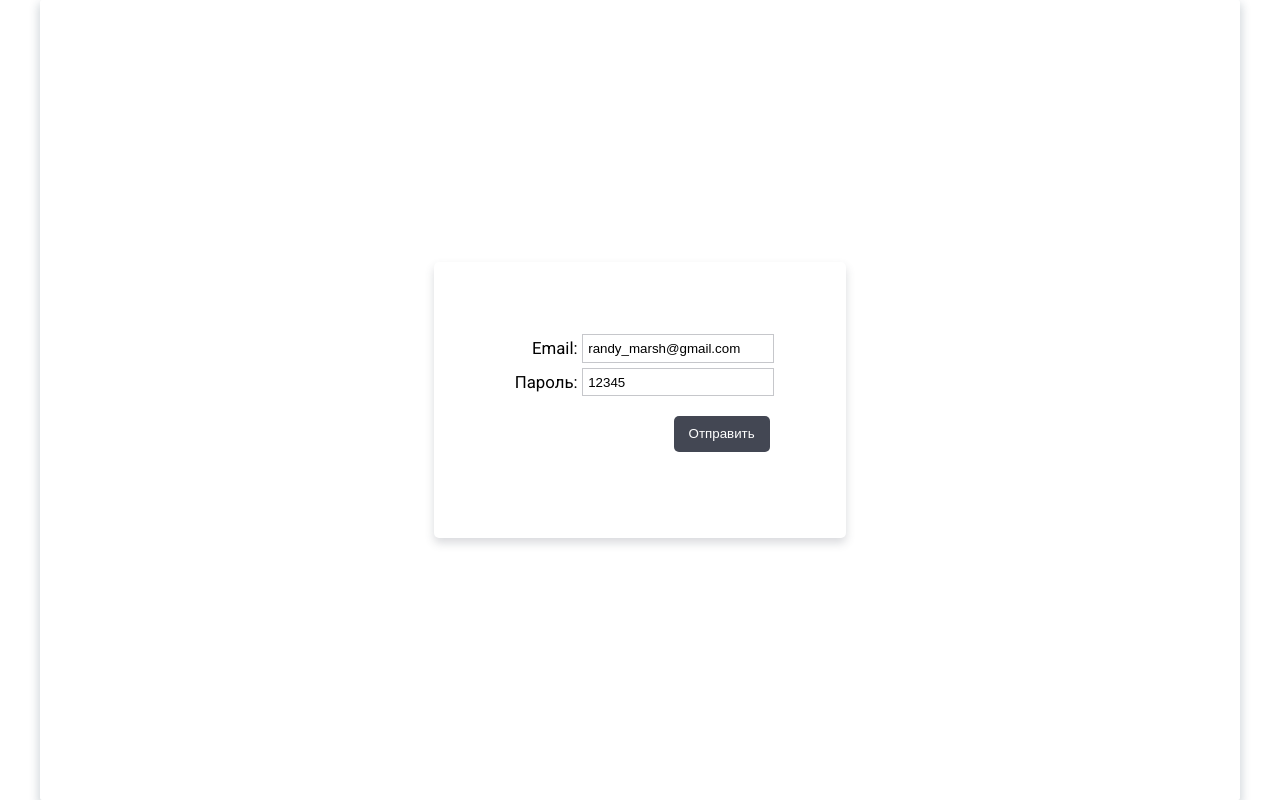
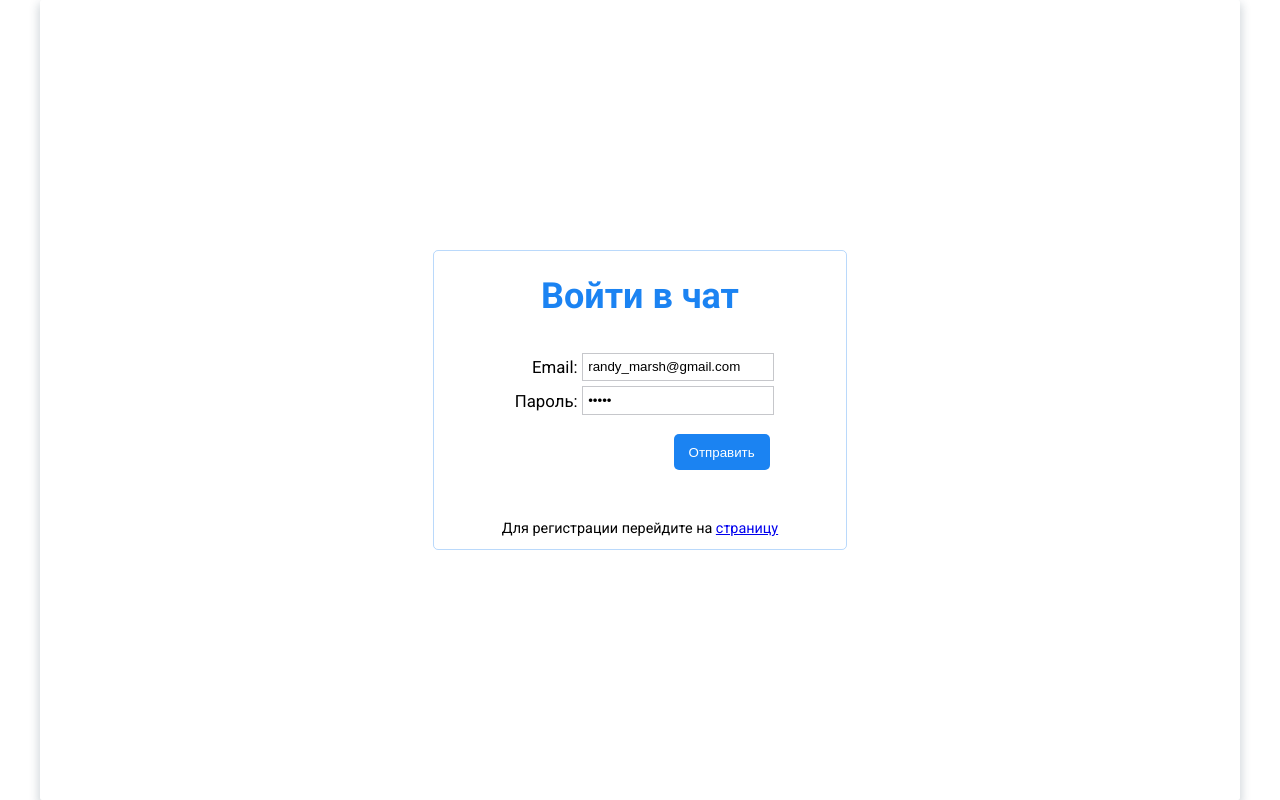
Before and after one commit to MikhailK89/chat-app, a React (Create React App) app: page /auth in a window 1280 px wide. Built offline with nearby package versions, Linux system fonts and the light colour scheme.

Commit message:
fixed auth page

```diff
--- a/package.json
+++ b/package.json
@@ -8,6 +8,7 @@
     "@testing-library/user-event": "^12.1.10",
     "react": "^17.0.2",
     "react-dom": "^17.0.2",
+    "react-hook-form": "^7.8.4",
     "react-redux": "^7.2.4",
     "react-router-dom": "^5.2.0",
     "react-scripts": "4.0.3",
--- a/src/components/auth_form/AuthForm.js
+++ b/src/components/auth_form/AuthForm.js
@@ -1,45 +1,63 @@
 import './authFormStyles.scss'
 
 import {useState} from 'react'
+import {useForm} from 'react-hook-form'
 
 function AuthForm(props) {
   const [email, setEmail] = useState('randy_marsh@gmail.com')
   const [password, setPassword] = useState('12345')
 
-  const btnHandler = e => {
-    e.preventDefault()
+  const {register, handleSubmit, formState: {errors}} = useForm()
+
+  const onSubmit = data => {
+    const {email, password} = data
     props.sendFormHandler({email, password})
   }
 
   return (
     <div className="auth__form">
-      <form>
+      <form onSubmit={handleSubmit(onSubmit)}>
         <div className="auth-form__login">
-          <label>Email:</label>
+          <label htmlFor="inputEmail">Email:</label>
           <input
-            type="text"
-            placeholder="Введите email"
+            id="inputEmail"
+            type="email"
+            {...register('email', {
+              required: 'Поле не должно быть пустым',
+              pattern: {
+                value: /^[A-Z0-9._%+-]+@[A-Z0-9.-]+\.[A-Z]{2,4}$/i,
+                message: 'Введите корректный email'
+              }
+            })}
             autoComplete="off"
             onChange={e => setEmail(e.target.value)}
             value={email}
           />
         </div>
+        <div className="auth-form__error">{errors.email?.message}</div>
 
         <div className="auth-form__password">
-          <label>Пароль:</label>
+          <label htmlFor="inputPassword">Пароль:</label>
           <input
-            type="text"
+            id="inputPassword"
+            type="password"
+            {...register('password', {
+              required: 'Поле не должно быть пустым',
+              minLength: {
+                value: 5,
+                message: 'Пароль должен быть не менее 5 символов'
+              }
+            })}
             placeholder="Введите пароль"
             autoComplete="off"
             onChange={e => setPassword(e.target.value)}
             value={password}
           />
         </div>
+        <div className="auth-form__error">{errors.password?.message}</div>
 
         <div className="auth-form__send">
-          <button
-            onClick={btnHandler}
-          >Отправить</button>
+          <button type="submit">Отправить</button>
         </div>
       </form>
     </div>
--- a/src/components/auth_form/authFormStyles.scss
+++ b/src/components/auth_form/authFormStyles.scss
@@ -1,9 +1,6 @@
 .auth__form {
-  border-radius: 5px;
-  box-shadow: 0px 5px 10px 0px rgba(67, 71, 83, .2);
-
   form {
-    margin: 3rem;
+    margin: 1.5rem 3rem 1.5rem 3rem;
   }
 }
 
@@ -37,7 +34,15 @@
     height: 1.5rem;
     border: none;
     border-radius: 5px;
-    background-color: #434753;
+    background-color: #1b83f2;
     color: #ffffff;
   }
 }
+
+.auth-form__error {
+  margin-bottom: .2rem;
+  padding-right: .2rem;
+  font-size: .5rem;
+  text-align: right;
+  color: #FF0000;
+}
--- a/src/components/pages/auth/Auth.js
+++ b/src/components/pages/auth/Auth.js
@@ -1,7 +1,7 @@
 import './authStyles.scss'
 
-import {useHistory} from 'react-router-dom'
-import {domain} from '../../../settings/fetchSettings'
+import {Link, useHistory} from 'react-router-dom'
+import dbManager from '../../../services/databaseManager'
 
 import AuthForm from '../../auth_form/AuthForm'
 
@@ -9,15 +9,7 @@ function Auth() {
   const history = useHistory()
 
   const sendFormHandler = async (formData) => {
-    const res = await fetch(`${domain}/auth`, {
-      method: 'POST',
-      headers: {
-        'Content-Type': 'application/json;charset=utf-8'
-      },
-      body: JSON.stringify(formData)
-    })
-
-    const tokenInfo = await res.json()
+    const tokenInfo = await dbManager.authUser(formData)
 
     if (tokenInfo) {
       localStorage.setItem('tokenInfo', JSON.stringify(tokenInfo))
@@ -27,9 +19,17 @@ function Auth() {
 
   return (
     <div className="auth">
-      <AuthForm
-        sendFormHandler={sendFormHandler}
-      />
+      <div className="auth-info">
+        <div className="auth-info__title">Войти в чат</div>
+
+        <AuthForm
+          sendFormHandler={sendFormHandler}
+        />
+
+        <div className="auth-info__register">
+          Для регистрации перейдите на <Link to="/register">страницу</Link>
+        </div>
+      </div>
     </div>
   )
 }
--- a/src/components/pages/auth/authStyles.scss
+++ b/src/components/pages/auth/authStyles.scss
@@ -5,3 +5,22 @@
   width: 100%;
   height: 100%;
 }
+
+.auth-info {
+  border-radius: 5px;
+  border: 1px solid rgba(27, 131, 242, .3);
+}
+
+.auth-info__title {
+  margin-top: 1rem;
+  text-align: center;
+  font-size: 1.5rem;
+  font-weight: bold;
+  color: #1b83f2;
+}
+
+.auth-info__register {
+  margin-bottom: .5rem;
+  text-align: center;
+  font-size: .6rem;
+}
--- a/src/services/databaseManager.js
+++ b/src/services/databaseManager.js
@@ -1,6 +1,20 @@
 import {domain} from '../settings/fetchSettings'
 
 class DatabaseManager {
+  async authUser(formData) {
+    const res = await fetch(`${domain}/auth`, {
+      method: 'POST',
+      headers: {
+        'Content-Type': 'application/json;charset=utf-8'
+      },
+      body: JSON.stringify(formData)
+    })
+
+    const tokenInfo = await res.json()
+
+    return tokenInfo
+  }
+
   async getFriendsList(dataSend) {
     const res = await fetch(`${domain}/friends`, {
       method: 'POST',
```
Also changed, not shown: 1 other file (tests, documents, lock files or other folders).
